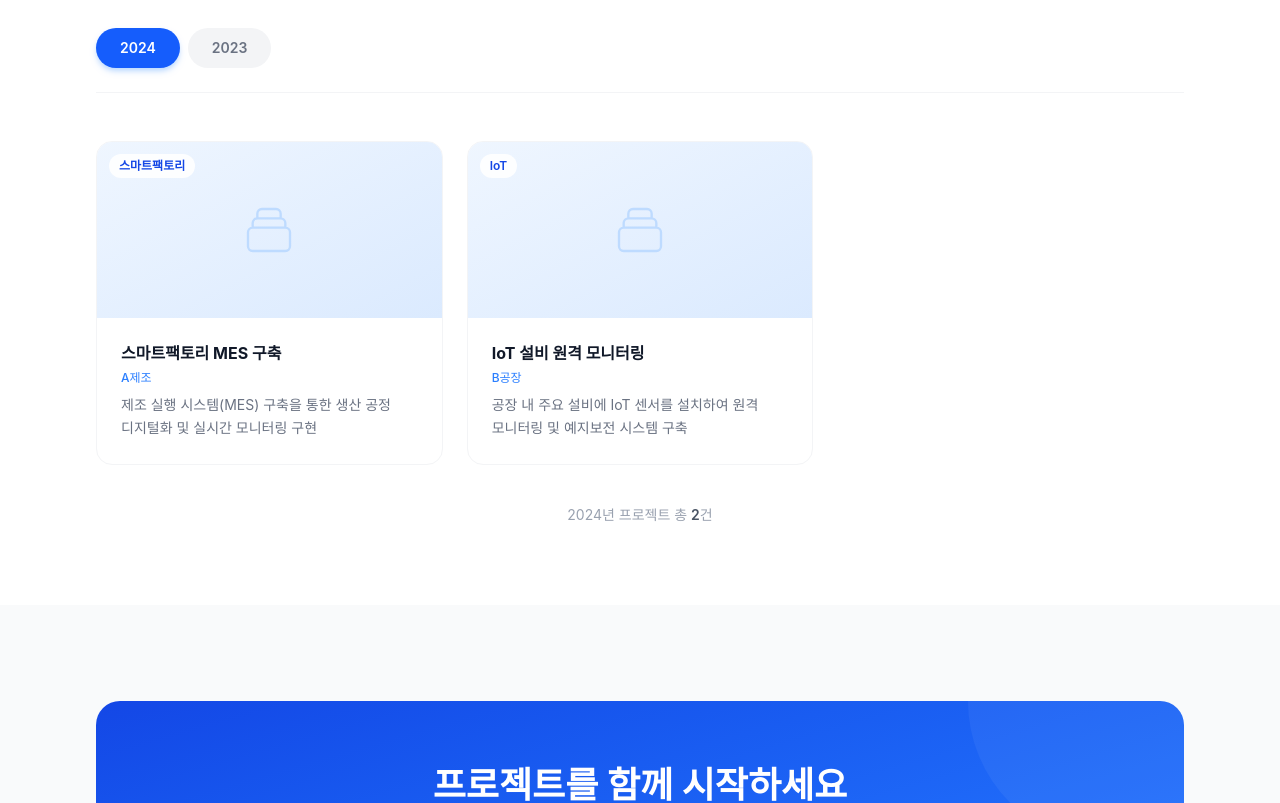
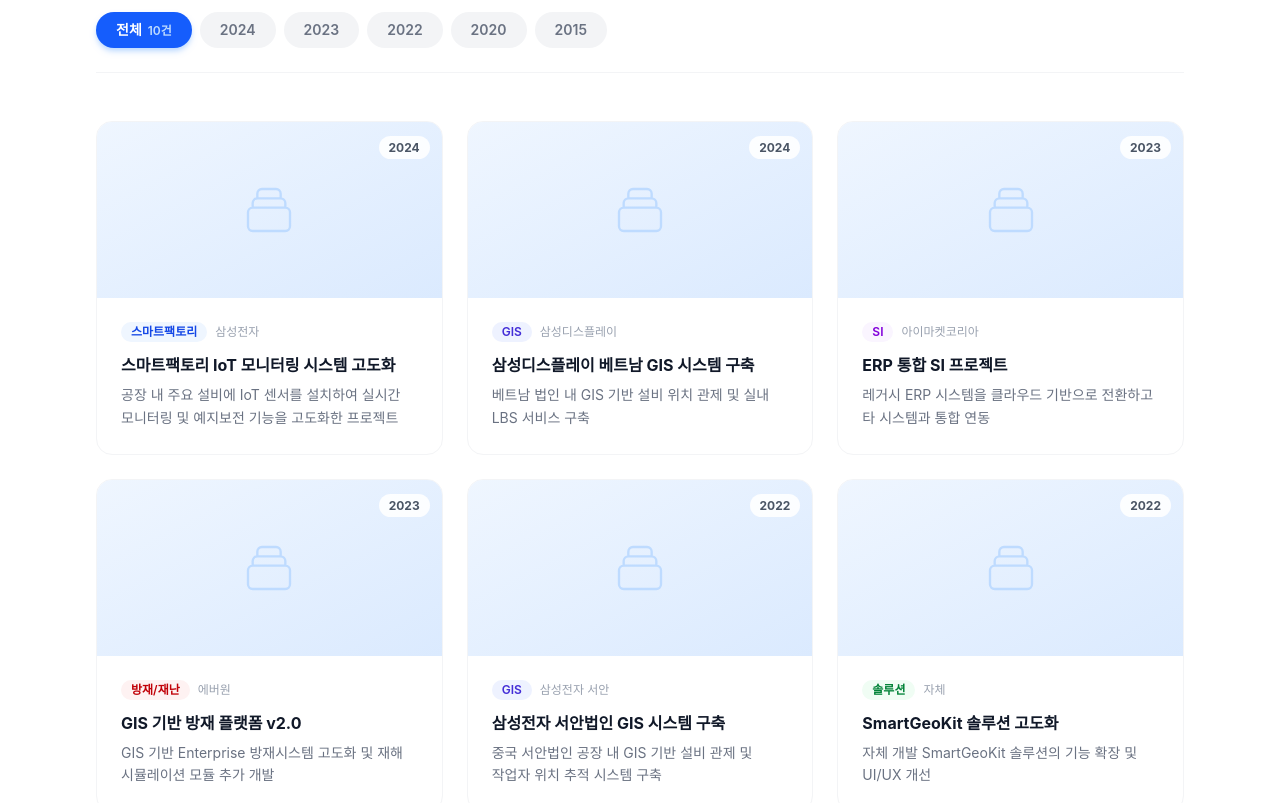
Before and after one commit to sehyunictsebitleedy/hp_home, a Next.js app: page /project in a window 1280 px wide. Shown: the part 400-1203 px from the top of the page. Built offline with nearby package versions, Linux system fonts and the light colour scheme; a web font is replaced by a local one.

Commit message:
260310_ff

```diff
--- a/src/components/sections/project/ProjectListSection.tsx
+++ b/src/components/sections/project/ProjectListSection.tsx
@@ -1,6 +1,6 @@
 "use client";
 
-import { useState } from "react";
+import { useState, useMemo } from "react";
 import { motion, AnimatePresence } from "framer-motion";
 import Image from "next/image";
 import { LocalProject } from "@/types";
@@ -9,60 +9,86 @@ interface Props {
   projects: LocalProject[];
 }
 
+const categoryColors: Record<string, string> = {
+  "스마트팩토리": "bg-blue-50 text-blue-700",
+  "GIS": "bg-indigo-50 text-indigo-700",
+  "SI": "bg-purple-50 text-purple-700",
+  "방재/재난": "bg-red-50 text-red-700",
+  "솔루션": "bg-green-50 text-green-700",
+  "모니터링": "bg-orange-50 text-orange-700",
+  "모바일": "bg-cyan-50 text-cyan-700",
+};
+
+const containerVariants = {
+  hidden: {},
+  visible: { transition: { staggerChildren: 0.08 } },
+};
+
+const itemVariants = {
+  hidden: { opacity: 0, y: 20 },
+  visible: { opacity: 1, y: 0, transition: { duration: 0.4 } },
+};
+
 export default function ProjectListSection({ projects }: Props) {
-  // 연도 목록 (내림차순)
-  const years = Array.from(new Set(projects.map((p) => p.year))).sort(
-    (a, b) => Number(b) - Number(a)
+  const years = useMemo(() => {
+    const all = [...new Set(projects.map((p) => p.year))].sort((a, b) => Number(b) - Number(a));
+    return ["전체", ...all];
+  }, [projects]);
+
+  const [activeYear, setActiveYear] = useState("전체");
+
+  const filtered = useMemo(
+    () => (activeYear === "전체" ? projects : projects.filter((p) => p.year === activeYear)),
+    [activeYear, projects]
   );
 
-  const [activeYear, setActiveYear] = useState(years[0] ?? "");
-
-  const filtered = projects.filter((p) => p.year === activeYear);
-
   return (
-    <section className="py-20 bg-white">
+    <section className="py-16 bg-white">
       <div className="max-w-6xl mx-auto px-4 sm:px-6 lg:px-8">
         {projects.length === 0 ? (
           <div className="text-center py-24 text-gray-400">등록된 프로젝트가 없습니다.</div>
         ) : (
           <>
-            {/* 연도 탭 */}
+            {/* 연도별 탭 */}
             <div className="flex flex-wrap gap-2 mb-12 border-b border-gray-100 pb-6">
-              {years.map((year) => (
+              {years.map((year) => {
+                const count = year === "전체" ? projects.length : projects.filter((p) => p.year === year).length;
+                return (
                   <button
                     key={year}
                     onClick={() => setActiveYear(year)}
-                  className={`px-6 py-2.5 rounded-full text-sm font-semibold transition-all duration-200 ${
+                    className={`px-5 py-2 rounded-full text-sm font-semibold transition-all duration-200 ${
                       activeYear === year
                         ? "bg-blue-600 text-white shadow-md shadow-blue-200"
                         : "bg-gray-100 text-gray-500 hover:bg-gray-200"
                     }`}
                   >
                     {year}
+                    {activeYear === year && (
+                      <span className="ml-1.5 text-blue-200 text-xs">{count}건</span>
+                    )}
                   </button>
-              ))}
+                );
+              })}
             </div>
 
-            {/* 카드 그리드 */}
+            {/* 프로젝트 카드 그리드 */}
             <AnimatePresence mode="wait">
               <motion.div
                 key={activeYear}
-                initial={{ opacity: 0, y: 16 }}
-                animate={{ opacity: 1, y: 0 }}
-                exit={{ opacity: 0, y: -8 }}
-                transition={{ duration: 0.3 }}
                 className="grid grid-cols-1 sm:grid-cols-2 lg:grid-cols-3 gap-6"
+                variants={containerVariants}
+                initial="hidden"
+                animate="visible"
               >
-                {filtered.map((project, i) => (
+                {filtered.map((project) => (
                   <motion.div
                     key={project.id}
-                    initial={{ opacity: 0, y: 20 }}
-                    animate={{ opacity: 1, y: 0 }}
-                    transition={{ duration: 0.35, delay: i * 0.07 }}
-                    className="rounded-2xl border border-gray-100 overflow-hidden bg-white hover:shadow-lg transition-shadow duration-300 group"
+                    variants={itemVariants}
+                    className="group bg-white rounded-2xl border border-gray-100 overflow-hidden hover:shadow-md hover:border-blue-100 transition-all duration-300"
                   >
-                    {/* 이미지 */}
-                    <div className="relative h-44 bg-gradient-to-br from-blue-50 to-blue-100">
+                    {/* 이미지 영역 */}
+                    <div className="relative h-44 bg-gradient-to-br from-blue-50 to-blue-100 overflow-hidden">
                       {project.image ? (
                         <Image
                           src={project.image}
@@ -77,21 +103,25 @@ export default function ProjectListSection({ projects }: Props) {
                           </svg>
                         </div>
                       )}
-                      {project.category && (
-                        <span className="absolute top-3 left-3 px-2.5 py-1 rounded-full text-xs font-semibold bg-white/90 text-blue-700">
-                          {project.category}
+                      {/* 연도 배지 */}
+                      <div className="absolute top-3 right-3">
+                        <span className="px-2.5 py-1 rounded-full text-xs font-bold bg-white/90 text-gray-600">
+                          {project.year}
                         </span>
-                      )}
+                      </div>
                     </div>
 
                     {/* 텍스트 */}
                     <div className="p-6">
-                      <h3 className="font-bold text-gray-900 mb-1.5 group-hover:text-blue-700 transition-colors leading-snug">
+                      <div className="flex items-center gap-2 mb-3">
+                        <span className={`px-2.5 py-0.5 rounded-full text-xs font-semibold ${categoryColors[project.category] ?? "bg-gray-100 text-gray-600"}`}>
+                          {project.category}
+                        </span>
+                        <span className="text-xs text-gray-400">{project.client}</span>
+                      </div>
+                      <h3 className="font-bold text-gray-900 leading-snug mb-2 group-hover:text-blue-700 transition-colors">
                         {project.title}
                       </h3>
-                      {project.client && (
-                        <p className="text-xs text-blue-500 font-medium mb-2">{project.client}</p>
-                      )}
                       <p className="text-sm text-gray-500 leading-relaxed line-clamp-2">
                         {project.description}
                       </p>
@@ -101,9 +131,12 @@ export default function ProjectListSection({ projects }: Props) {
               </motion.div>
             </AnimatePresence>
 
-            {/* 건수 표시 */}
+            {filtered.length === 0 && (
+              <div className="text-center py-20 text-gray-400">해당 연도의 프로젝트가 없습니다.</div>
+            )}
+
             <p className="mt-10 text-center text-sm text-gray-400">
-              {activeYear}년 프로젝트 총 <span className="font-semibold text-gray-600">{filtered.length}</span>건
+              총 <span className="font-semibold text-gray-600">{filtered.length}</span>건
             </p>
           </>
         )}
--- a/src/data/projects.json
+++ b/src/data/projects.json
@@ -2,31 +2,101 @@
   {
     "id": "1",
     "year": "2024",
-    "title": "스마트팩토리 MES 구축",
+    "title": "스마트팩토리 IoT 모니터링 시스템 고도화",
     "category": "스마트팩토리",
-    "client": "A제조",
-    "description": "제조 실행 시스템(MES) 구축을 통한 생산 공정 디지털화 및 실시간 모니터링 구현",
+    "client": "삼성전자",
+    "description": "공장 내 주요 설비에 IoT 센서를 설치하여 실시간 모니터링 및 예지보전 기능을 고도화한 프로젝트",
     "image": "",
     "featured": true
   },
   {
     "id": "2",
     "year": "2024",
-    "title": "IoT 설비 원격 모니터링",
-    "category": "IoT",
-    "client": "B공장",
-    "description": "공장 내 주요 설비에 IoT 센서를 설치하여 원격 모니터링 및 예지보전 시스템 구축",
+    "title": "삼성디스플레이 베트남 GIS 시스템 구축",
+    "category": "GIS",
+    "client": "삼성디스플레이",
+    "description": "베트남 법인 내 GIS 기반 설비 위치 관제 및 실내 LBS 서비스 구축",
     "image": "",
     "featured": true
   },
   {
     "id": "3",
     "year": "2023",
-    "title": "ERP 시스템 통합 SI",
+    "title": "ERP 통합 SI 프로젝트",
     "category": "SI",
-    "client": "C그룹",
-    "description": "기존 레거시 ERP 시스템을 최신 클라우드 기반으로 전환 및 타 시스템과의 통합 구축",
+    "client": "아이마켓코리아",
+    "description": "레거시 ERP 시스템을 클라우드 기반으로 전환하고 타 시스템과 통합 연동",
     "image": "",
     "featured": true
+  },
+  {
+    "id": "4",
+    "year": "2023",
+    "title": "GIS 기반 방재 플랫폼 v2.0",
+    "category": "방재/재난",
+    "client": "에버원",
+    "description": "GIS 기반 Enterprise 방재시스템 고도화 및 재해 시뮬레이션 모듈 추가 개발",
+    "image": "",
+    "featured": false
+  },
+  {
+    "id": "5",
+    "year": "2022",
+    "title": "삼성전자 서안법인 GIS 시스템 구축",
+    "category": "GIS",
+    "client": "삼성전자 서안",
+    "description": "중국 서안법인 공장 내 GIS 기반 설비 관제 및 작업자 위치 추적 시스템 구축",
+    "image": "",
+    "featured": false
+  },
+  {
+    "id": "6",
+    "year": "2022",
+    "title": "SmartGeoKit 솔루션 고도화",
+    "category": "솔루션",
+    "client": "자체",
+    "description": "자체 개발 SmartGeoKit 솔루션의 기능 확장 및 UI/UX 개선",
+    "image": "",
+    "featured": false
+  },
+  {
+    "id": "7",
+    "year": "2020",
+    "title": "한국가스공사 설비 모니터링 시스템",
+    "category": "모니터링",
+    "client": "한국가스공사",
+    "description": "가스 배관망 및 주요 설비의 실시간 상태 모니터링 및 이상 감지 시스템 구축",
+    "image": "",
+    "featured": false
+  },
+  {
+    "id": "8",
+    "year": "2020",
+    "title": "모바일 LBS 플랫폼 고도화",
+    "category": "모바일",
+    "client": "삼성SDS",
+    "description": "실내외 통합 위치기반 서비스 플랫폼 고도화 및 신규 모바일 앱 개발",
+    "image": "",
+    "featured": false
+  },
+  {
+    "id": "9",
+    "year": "2015",
+    "title": "삼성SDS GIS 시스템 구축",
+    "category": "GIS",
+    "client": "삼성SDS",
+    "description": "삼성SDS 전국 데이터센터 GIS 기반 자산 관리 및 위치 추적 시스템 구축",
+    "image": "",
+    "featured": false
+  },
+  {
+    "id": "10",
+    "year": "2015",
+    "title": "방재/재난 모니터링 솔루션 개발",
+    "category": "방재/재난",
+    "client": "노불방재",
+    "description": "GIS 기반 방재 모니터링 솔루션 초기 버전 개발 및 현장 실증",
+    "image": "",
+    "featured": false
   }
 ]
```
Lines whose indentation alone changed are shown as unchanged.
